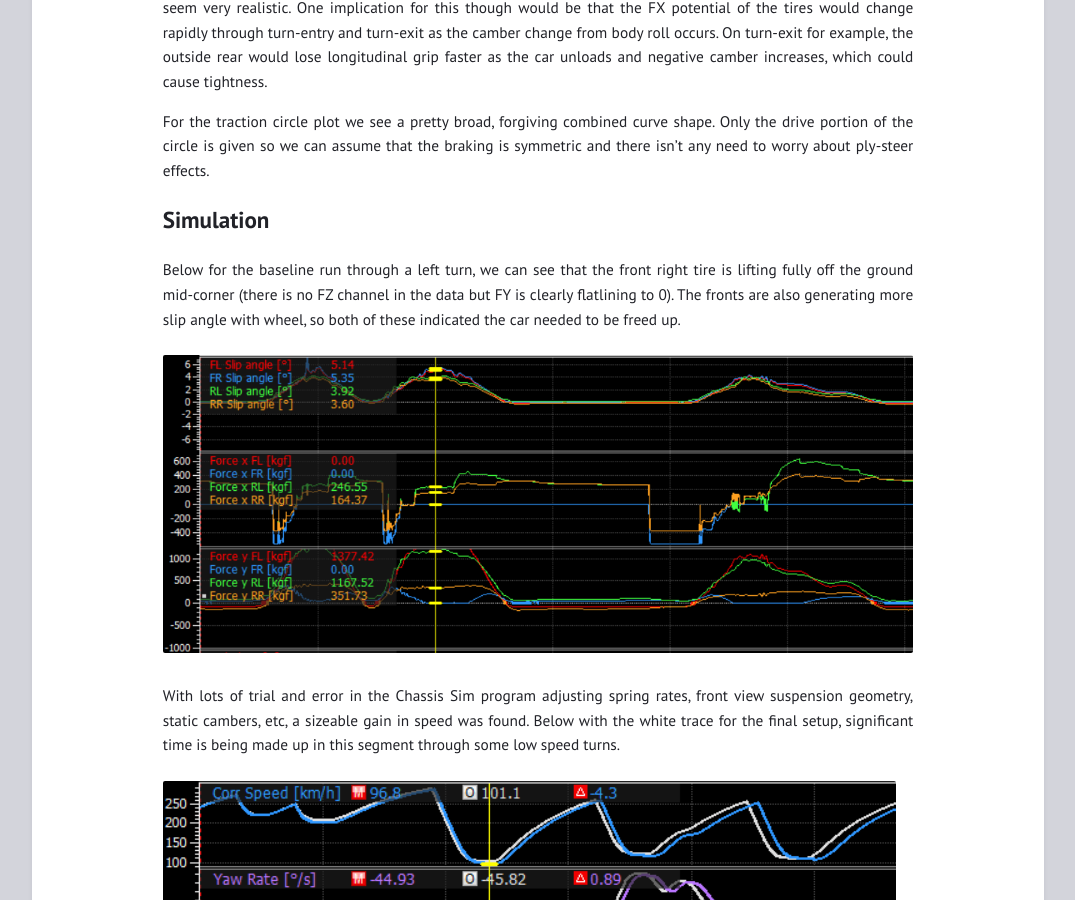
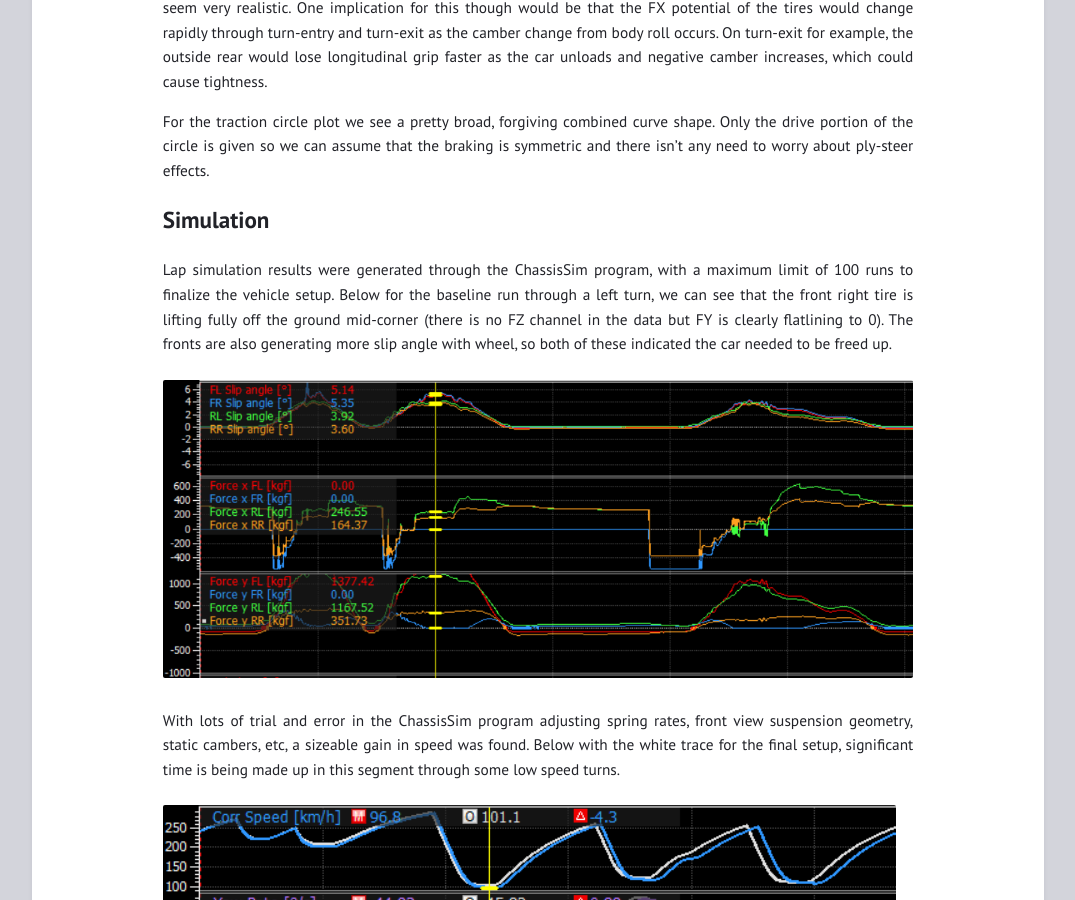
Before and after one commit to orion-miller/orion-miller.github.io, a Jekyll site: the page built from _posts/2020-10-04-chassis-sim-competition.md, in a window 1280 px wide and 900 px high, scrolled down 2176 px. Shown: the whole window, without its empty margins (102-1177 px from the left). Built offline with Jekyll 4.4.1, drawn with Linux system fonts in a browser that asks for light colours; some of the changed text lies outside the part shown.

Commit message:
add more context to end

```diff
--- a/_posts/2020-10-04-chassis-sim-competition.md
+++ b/_posts/2020-10-04-chassis-sim-competition.md
@@ -1,5 +1,5 @@
 ---
-title:  "Chassis Sim 2020 Online Race Engineering Competition"
+title:  "ChassisSim 2020 Online Race Engineering Competition"
 mathjax: true
 layout: post
 categories: media
@@ -62,12 +62,12 @@ For the traction circle plot we see a pretty broad, forgiving combined curve sha
 
 ## Simulation
 
-Below for the baseline run through a left turn, we can see that the front right tire is lifting fully off the ground mid-corner (there is no FZ channel in the data but FY is clearly flatlining to 0). The fronts are also generating more slip angle with wheel, so both of these indicated the car needed to be freed up.
+Lap simulation results were generated through the ChassisSim program, with a maximum limit of 100 runs to finalize the vehicle setup. Below for the baseline run through a left turn, we can see that the front right tire is lifting fully off the ground mid-corner (there is no FZ channel in the data but FY is clearly flatlining to 0). The fronts are also generating more slip angle with wheel, so both of these indicated the car needed to be freed up.
 
 
 ![2](/assets/images/2020-10-04-chassis-sim-competition/Data1.png)
 
-With lots of trial and error in the Chassis Sim program adjusting spring rates, front view suspension geometry, static cambers, etc, a sizeable gain in speed was found. Below with the white trace for the final setup, significant time is being made up in this segment through some low speed turns.
+With lots of trial and error in the ChassisSim program adjusting spring rates, front view suspension geometry, static cambers, etc, a sizeable gain in speed was found. Below with the white trace for the final setup, significant time is being made up in this segment through some low speed turns.
 
 
 ![3](/assets/images/2020-10-04-chassis-sim-competition/Data2.png)
--- a/assets/images/2020-10-04-chassis-sim-competition/Data Desc.txt
+++ /dev/null
@@ -1,3 +0,0 @@
-Below for the baseline run through a left turn, we can see that the front right tire is lifting fully off the ground mid-corner (there is no FZ channel in the data but FY is clearly flatlining to 0). The fronts are also generating more slip angle with wheel, so both of these indicated the car needed to be freed up.
-
-With lots of trial and error in the Chassis Sim program adjusting spring rates, front view suspension geometry, static cambers, etc, a sizeable gain in speed was found. Below with the white trace for the final setup, significant time is being made up in this segment through some low speed turns.
```
